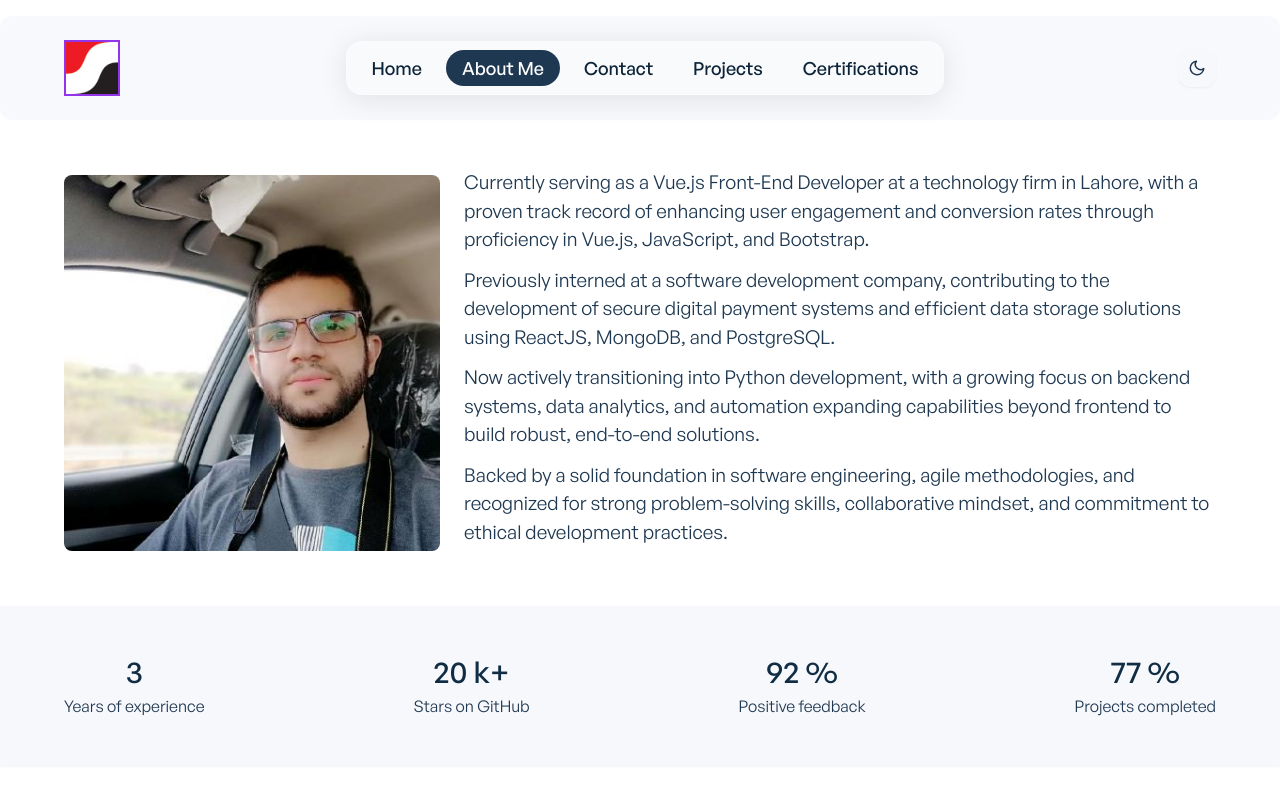
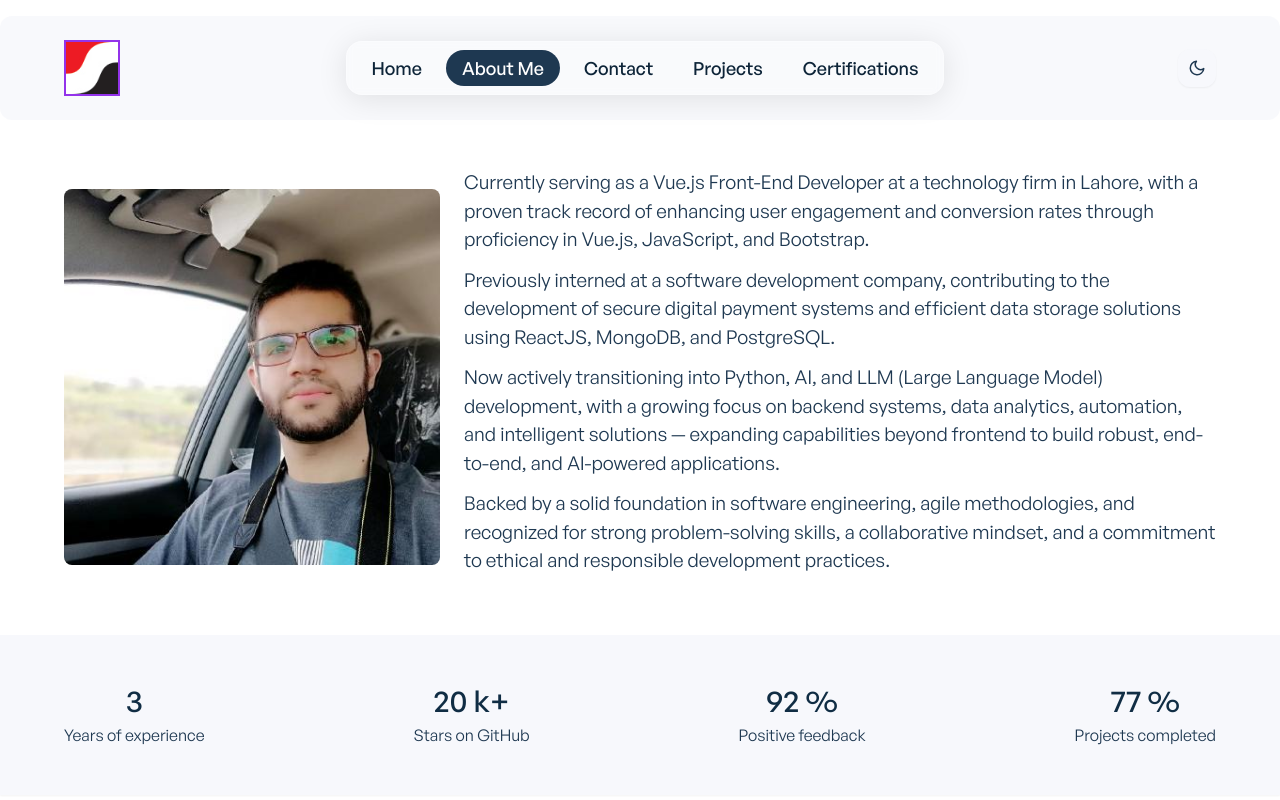
Before and after one commit to sheharzad-developer/sheharzaddev-v2-nextjs, a Next.js app: page /about in a window 1280 px wide. Shown: the top 800 px of the page. Built offline with nearby package versions, Linux system fonts and the light colour scheme.

Commit message:
aboutMeData.js

```diff
--- a/data/aboutMeData.js
+++ b/data/aboutMeData.js
@@ -11,10 +11,10 @@ export const aboutMeData = [
 	},
 	{
 		id: 3,
-		bio: 'Now actively transitioning into Python development, with a growing focus on backend systems, data analytics, and automation expanding capabilities beyond frontend to build robust, end-to-end solutions.'
+		bio: 'Now actively transitioning into Python, AI, and LLM (Large Language Model) development, with a growing focus on backend systems, data analytics, automation, and intelligent solutions — expanding capabilities beyond frontend to build robust, end-to-end, and AI-powered applications.'
 	},
 	{
 		id: 4,
-		bio: 'Backed by a solid foundation in software engineering, agile methodologies, and recognized for strong problem-solving skills, collaborative mindset, and commitment to ethical development practices.'
+		bio: 'Backed by a solid foundation in software engineering, agile methodologies, and recognized for strong problem-solving skills, a collaborative mindset, and a commitment to ethical and responsible development practices.'
 	}
 ];
```
